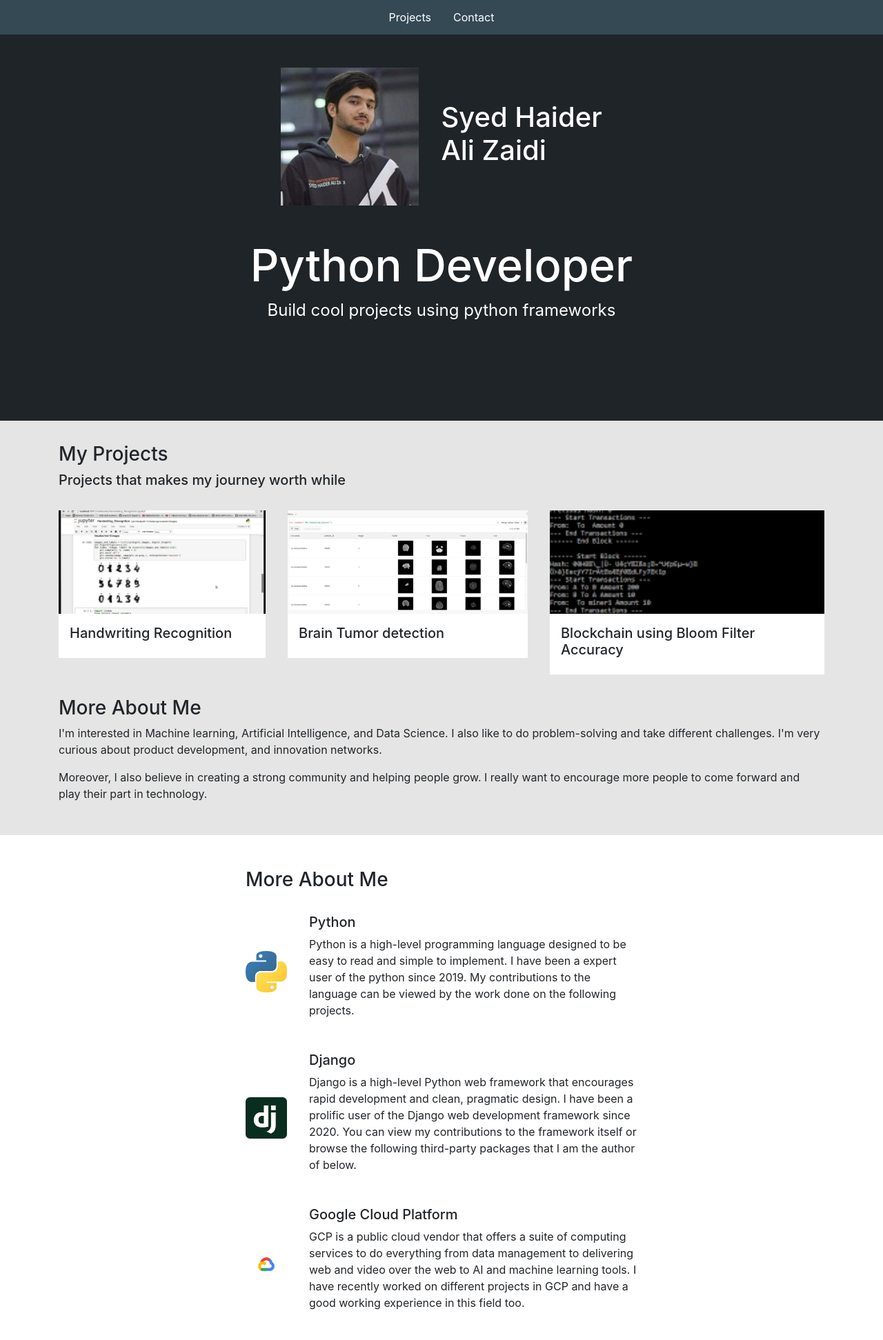
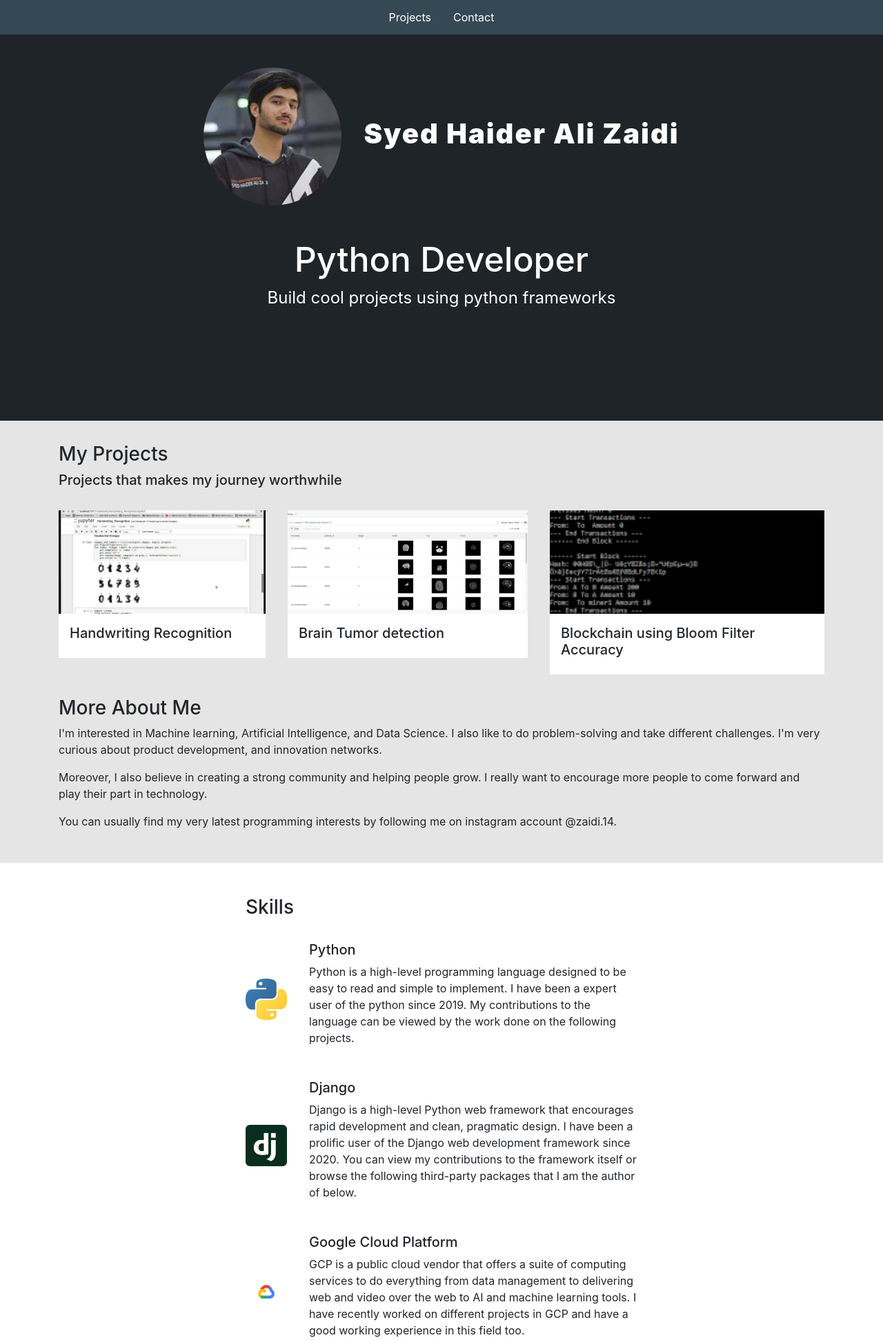
Before and after one commit to syedhaideralizaidi/Portfolio, a Django app: page / in a window 1280 px wide. Shown: the top 1943 px of the page at 69% size. Run offline with Django 4.2, Linux system fonts and the light colour scheme; data comes from the database, SQL or seed files in the repository; both versions use the stored data as it was after the commit; some libraries are stand-ins or nearby versions.

Commit message:
Final Deploy

```diff
--- a/base/templates/base/home.html
+++ b/base/templates/base/home.html
@@ -8,8 +8,8 @@
     <section class="hero">
         <div class="hero--content">
             <div class="hero--content--intro">
-                <img src="{% static 'images/haider.jpg'%}" id="profile">
-                <h1 class="intro-name">Syed Haider <br> Ali Zaidi</h1>
+                <img src="{% static 'images/haider.jpg'%}" id="profile_pic">
+                <h1 class="intro--name">Syed Haider Ali Zaidi</h1>
             </div>
                 <div class="hero--content--subheadline">
                     <h3 class="description">Python Developer</h3>
@@ -21,7 +21,7 @@
 
     <section class="container section--2">
         <h3>My Projects</h3>
-        <h5>Projects that makes my journey worth while</h5>
+        <h5>Projects that makes my journey worthwhile</h5>
         <div class="projects--wrapper">
             {% for project in projects %}
             <div class="project--column">
@@ -44,13 +44,14 @@
             <h3>More About Me</h3>
         <p>I'm interested in Machine learning, Artificial Intelligence, and Data Science. I also like to do problem-solving and take different challenges. I'm very curious about product development, and innovation networks.</p>
         <p>Moreover, I also believe in creating a strong community and helping people grow. I really want to encourage more people to come forward and play their part in technology.</p>
+        <p>You can usually find my very latest programming interests by following me on instagram account @zaidi.14. </p>
         </div>
 
     </section>
 
    <section class="section--1">
     <div class="skills--container">
-        <h3>More About Me</h3>
+        <h3>Skills</h3>
 
         {% for skill in detailedSkills %}
         <div class="skill--wrapper">
@@ -101,3 +102,16 @@
 </section>
 
 {% endblock content %}
+
+
+<section class="section--3">
+        <h3>Contact</h3>
+
+        <div class="contact--wrapper">
+
+            <img class="linkedin--logo" src="{{skill.logo.url}}">
+            <h5>LinkedIn</h5>
+            <img class="Github--logo" src="{{skill.logo.url}}">
+            <h5>Github</h5>
+            </div>
+</section>
--- a/static/styles/main.css
+++ b/static/styles/main.css
@@ -1,5 +1,7 @@
 body{
     background-color: #E5E5E5;
+    scroll-behavior: smooth;
+
 }
 
 .section--1{
@@ -40,6 +42,7 @@ body{
     border-radius: 50%;
 }
 
+
 .hero--content{
     width: 800px;
     margin: 0 auto;
@@ -56,15 +59,15 @@ body{
 }
 
 .intro--name{
-    font-size: 100px;
-    letter-spacing: .1em;
-    font-weight: 700;
-    line-height: .9em;
+    font-size: 40px;
+    letter-spacing: .05em;
+    font-weight: 1000;
+    line-height: .7em;
 
 }
 
 .description{
-    font-size: 65px;
+    font-size: 50px;
     text-align: center;
 }
 
@@ -125,6 +128,7 @@ body{
     width: 600px;
     margin: 0 auto;
     padding: 1em;
+
 }
 
 .skill--wrapper{
@@ -147,8 +151,11 @@ body{
     gap: 1em;
 }
 
+.about--wrapper{
+justify-content: center;
+}
 .skill--tag{
-    background-color: #1F2428;
+    background-color: #C4E7F2;
     width: fit-content;
     padding: 3px 20px;
     border-radius: 20px;
@@ -204,5 +211,12 @@ body{
     .skill--wrapper{
         flex-flow: column;
 
+
     }
 }
+
+.section--3{
+    background-color: #fff;
+    padding-top: 2em;
+    padding-bottom: 2em;
+}
```
Also changed, not shown: db.sqlite3, static/images/blockchain.png (added), static/images/brain_tumor.png (added).
